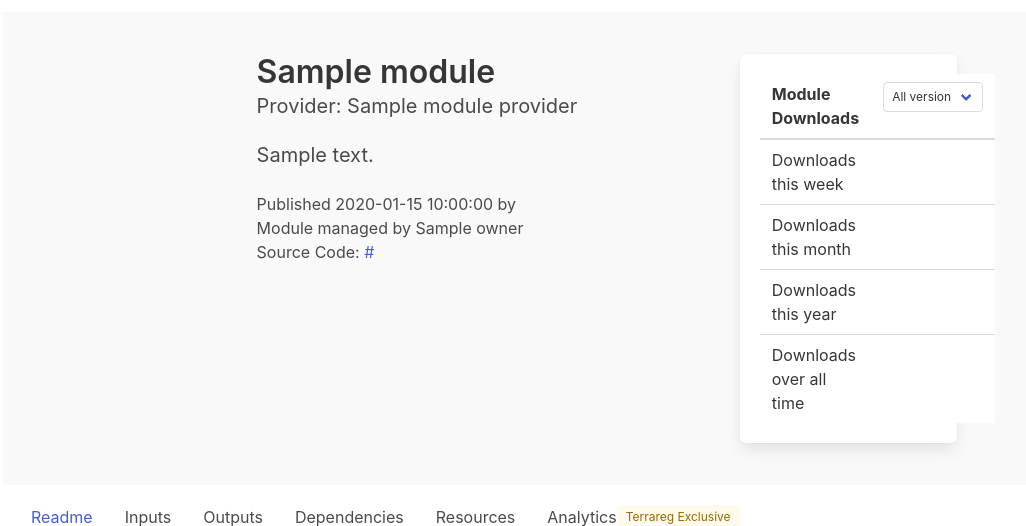
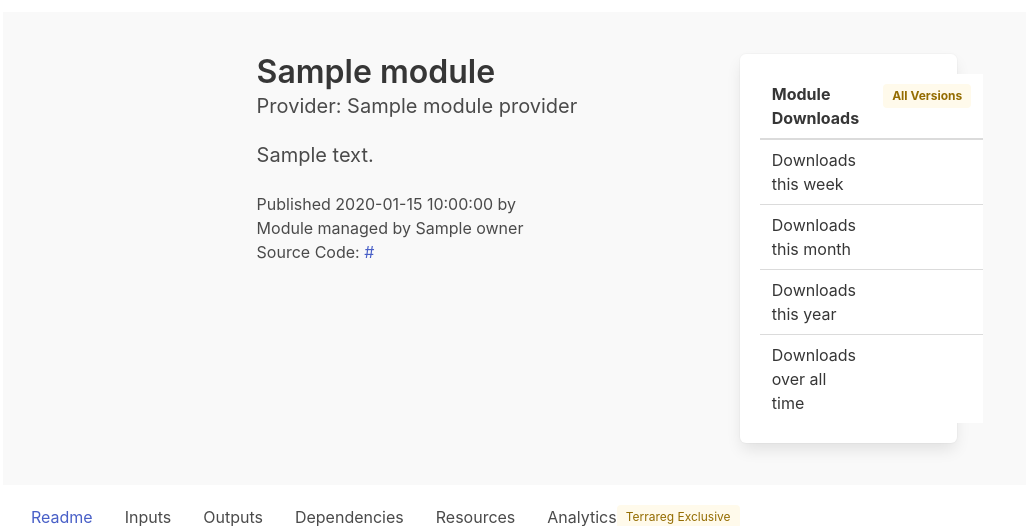
Before and after one commit to MatthewJohn/terrareg, a Python web app: template terrareg/templates/module_provider.html in a window 1280 px wide. Shown: the part 128-654 px from the top of the page, without its empty margins (33-1059 px from the left). Run offline with Jinja, Linux system fonts and the light colour scheme; the template is opened without the code that fills it: most values are stand-ins (such as "Sample title", 1, 10 or a date in 2020); some libraries are stand-ins or nearby versions.

Commit message:
Update 'all versions' in module downloads to be a tag, rather than a select item

```diff
--- a/terrareg/templates/module_provider.html
+++ b/terrareg/templates/module_provider.html
@@ -34,11 +34,7 @@
                     <tr>
                         <th>Module Downloads</th>
                         <th>
-                            <div class="select is-small">
-                                <select>
-                                    <option>All version</option>
-                                </select>
-                            </div>
+                            <span class="tag is-warning is-light">All Versions</span>
                         </th>
                     </tr>
                 </thead>
```
